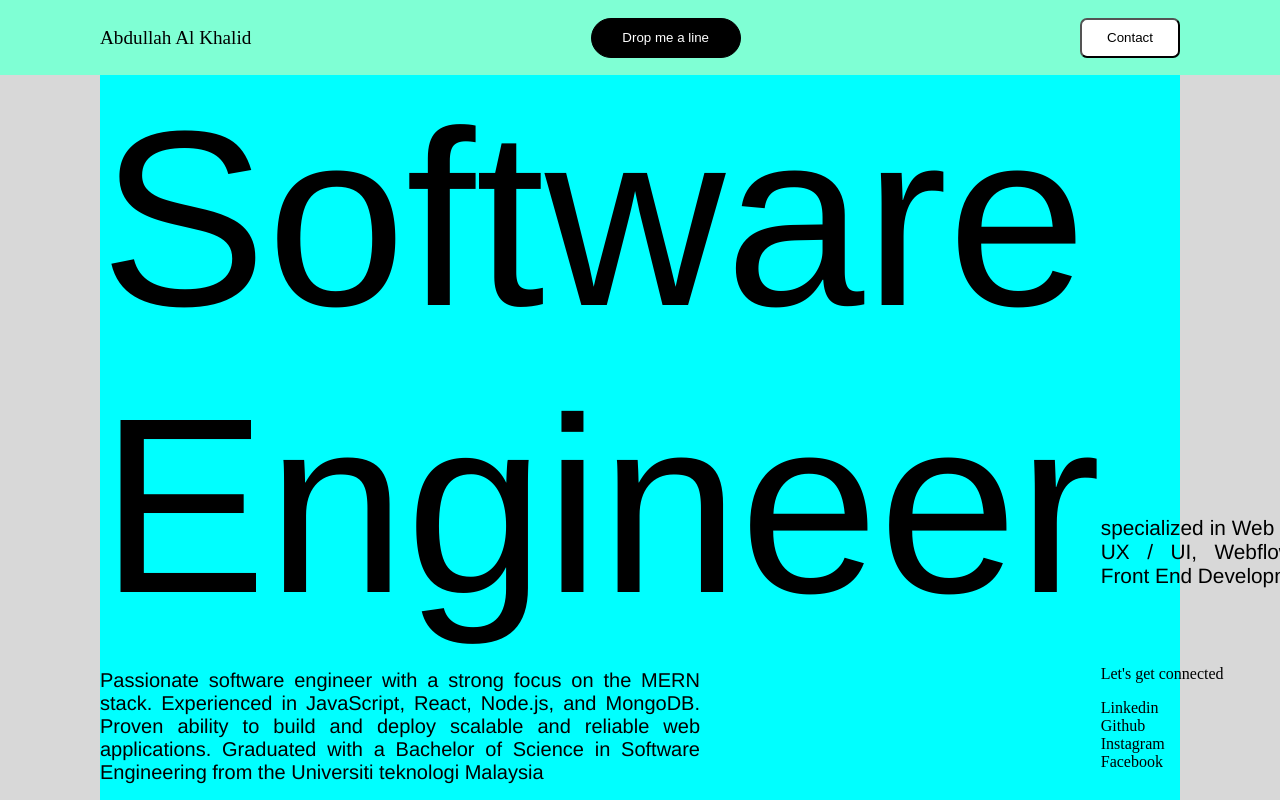
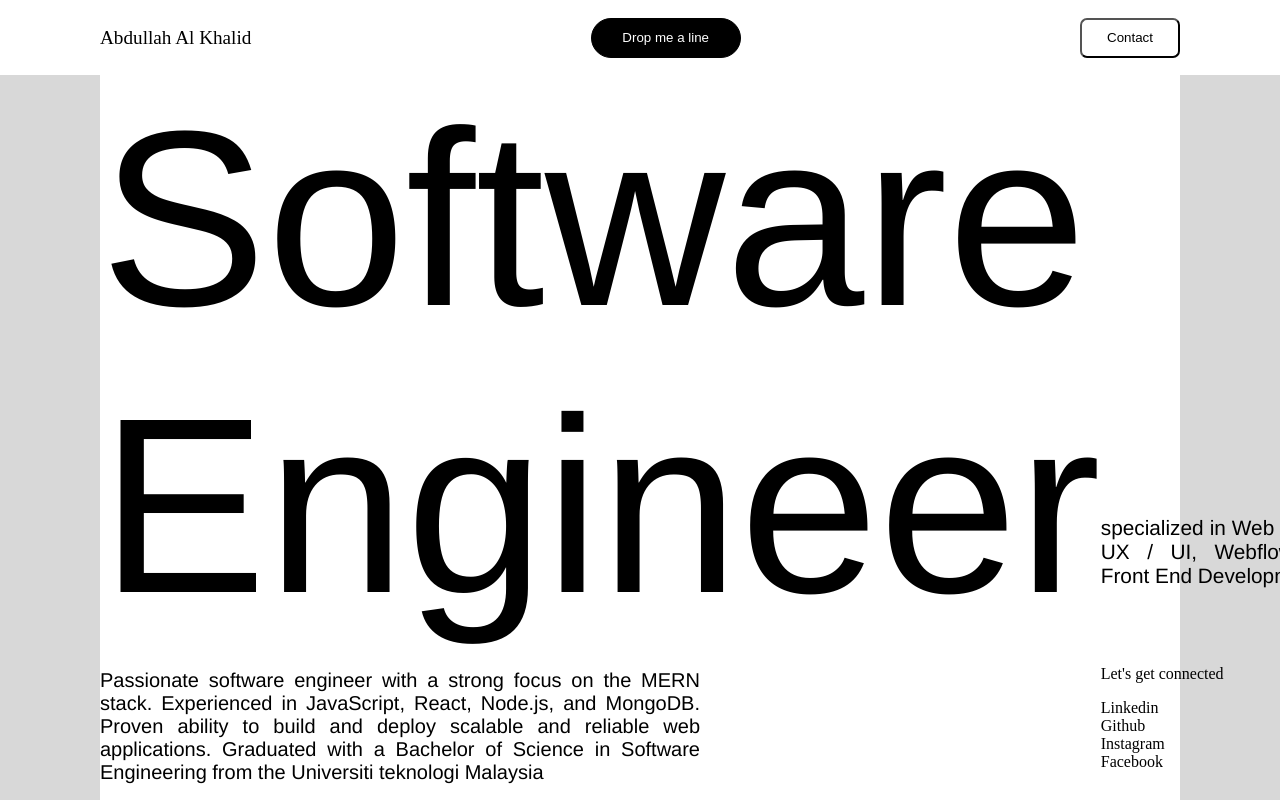
Before and after one commit to An1MuS1111/Portfolio, a React (Vite) app in the folder Frontend/: page / in a window 1280 px wide. Shown: the top 800 px of the page. Built offline with nearby package versions, Linux system fonts and the light colour scheme.

Commit message:
css-edited

```diff
--- a/Frontend/src/Components/Hero/Hero.css
+++ b/Frontend/src/Components/Hero/Hero.css
@@ -1,7 +1,7 @@
 .section__hero {
     margin-right: 100px;
     margin-left: 100px;
-    background-color: aqua;
+    background-color: white;
     display: grid;
     /* grid-template-columns: 1fr minmax(fit-content, 10%) fit-content(10%); */
     grid-template-columns: 1fr .3fr;
--- a/Frontend/src/Components/Navbar/Navbar.css
+++ b/Frontend/src/Components/Navbar/Navbar.css
@@ -7,7 +7,7 @@
 .section__navbar {
     display: flex;
     height: 75px;
-    background-color: aquamarine;
+    background-color: white;
     align-items: center;
     justify-content: space-between;
 }
```
